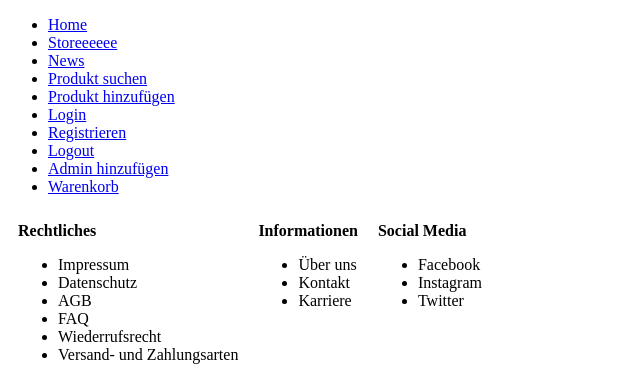
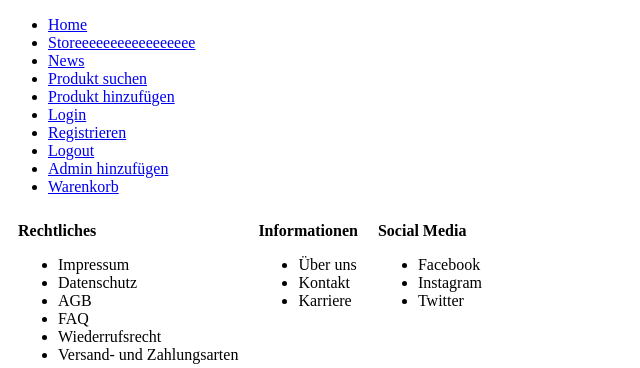
Before and after one commit to MakakenGH/Webprojekt, a PHP site: page /index.php in a window 1280 px wide. Shown: the top 368 px of the page, without its empty margins (0-640 px from the left). Run offline with PHP 8.4, Linux system fonts and the light colour scheme.

Commit message:
weweweqweqwe

```diff
--- a/index.php
+++ b/index.php
@@ -2,7 +2,7 @@
 <html lang="en">
 <head>
     <meta charset="UTF-8">
-    <title>DAMPppppppF!</title>
+    <title>DAMPF!</title>
 </head>
 <body>
 <?php
@@ -12,7 +12,7 @@ include_once ("./functions/db.php");
 <div><!-- Header -->
 <ul>
     <li><a href="index.php">Home</a></li> <!-- Mit Logo zu ersetzen -->
-    <li><a href="?page=store&action=store">Storeeeeee</a></li>
+    <li><a href="?page=store&action=store">Storeeeeeeeeeeeeeeeee</a></li>
     <li><a href="?news">News</a></li>
     <li><a href="?page=products&action=create">Produkt suchen</a></li>
     <li><a href="?page=products&action=create">Produkt hinzufügen</a></li>
```
